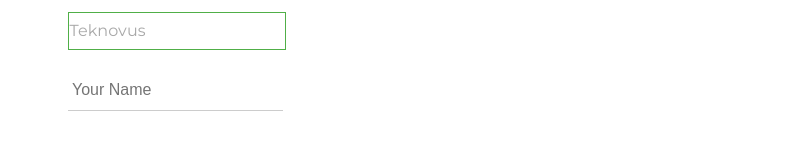
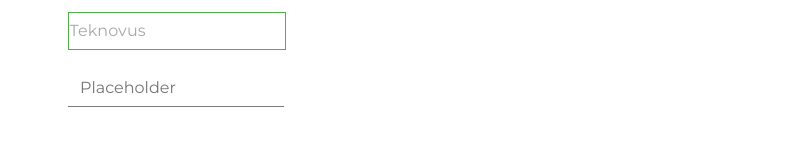
Before and after one commit to reazul7/teknovus_development, a React (Create React App) app: page /typography in a window 1280 px wide. Shown: the part 330-480 px from the top of the page, without its empty margins (50-856 px from the left). Built offline with nearby package versions, Linux system fonts and the light colour scheme.

Commit message:
modify input-v2 input focus area

```diff
--- a/src/App.css
+++ b/src/App.css
@@ -313,59 +313,64 @@
     padding-right: 24px;
 }
 
-
-
-
-
-
-
 /* input----v2 */
 
 .form-row {
     margin-bottom: 20px;
     padding: 4px 0;
-    position: relative; }
+    position: relative;
+}
 .form-block {
     border: 1px solid #cccccc;
     margin-bottom: 8px;
-    padding: 8px 12px; }
+    padding: 8px 12px;
+}
 
 .input-text {
-    background-color: white;
-    -webkit-appearance: none;
+    font-size: 1rem;
+    outline: none;
     border: none;
-    border-bottom: 1px solid #cccccc;
-    font-family: Arial;
+    border-bottom: 1px solid #7c7c7c;
+    /* border-radius: 8px; */
+    padding: 0.375rem 0.75rem;
+    color: #000000;
+
+    /* -webkit-appearance: none; */
     margin-bottom: 8px;
-    padding: 8px 4px;
     position: relative;
-    z-index: 3; }
+    z-index: 3;
+}
 .input-text:focus {
-      box-shadow: 0 0 6px rgba(0, 200, 222, 0.25);
-      background-color: #fafafa; }
+    /* box-shadow: 0 0 6px rgba(0, 200, 222, 0.25); */
+    /* background-color: #fafafa; */
+}
 
 .label-helper {
     position: absolute;
     opacity: 0;
-    transition: .2s bottom, .2s opacity;
+    transition: 0.2s bottom, 0.2s opacity;
     bottom: 0;
     left: 0;
-    z-index: 1; }
+    z-index: 1;
+}
 
-  .input-text:focus + .label-helper, .input-text:invalid + .label-helper {
+.input-text:focus + .label-helper,
+.input-text:invalid + .label-helper {
     bottom: 95%;
-    font-family: arial;
     font-size: 14px;
     line-height: 1;
     opacity: 1;
-    padding: 4px; }
+    padding: 4px;
+}
 .input-text:invalid {
-    border-left: 10px solid #f00; }
+    border-left: 10px solid #f00;
+}
 .input-text:invalid + .label-helper::after {
     color: #f00;
     content: "X";
     font-family: arial;
     font-size: 14px;
     line-height: 1;
-      padding-left: 12px; }
+    padding-left: 12px;
+}
 /* input----v2 */
--- a/src/components/Typography/Typography.js
+++ b/src/components/Typography/Typography.js
@@ -51,9 +51,9 @@
                 <main class="main-base" role="main">
                     <form class="content">
                         <div class="form-row">
-                            <input type="text" class="input-text" id="input" placeholder="Your Name" />
+                            <input type="text" class="input-text" id="input" placeholder="Placeholder" />
                             <label class="label-helper" for="input">
-                                Name
+                                Teknovus Label
                             </label>
                         </div>
                     </form>
```
Lines whose indentation alone changed are shown as unchanged.
